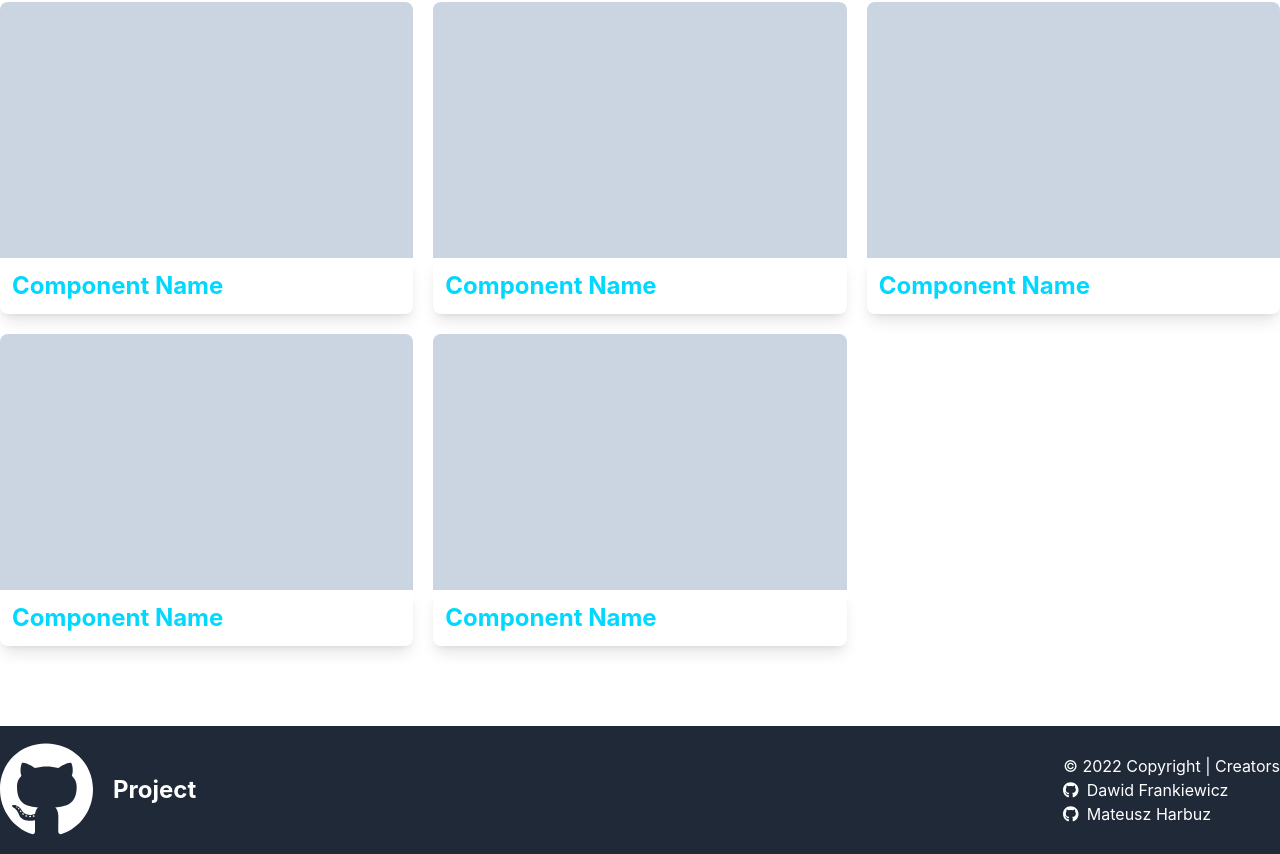
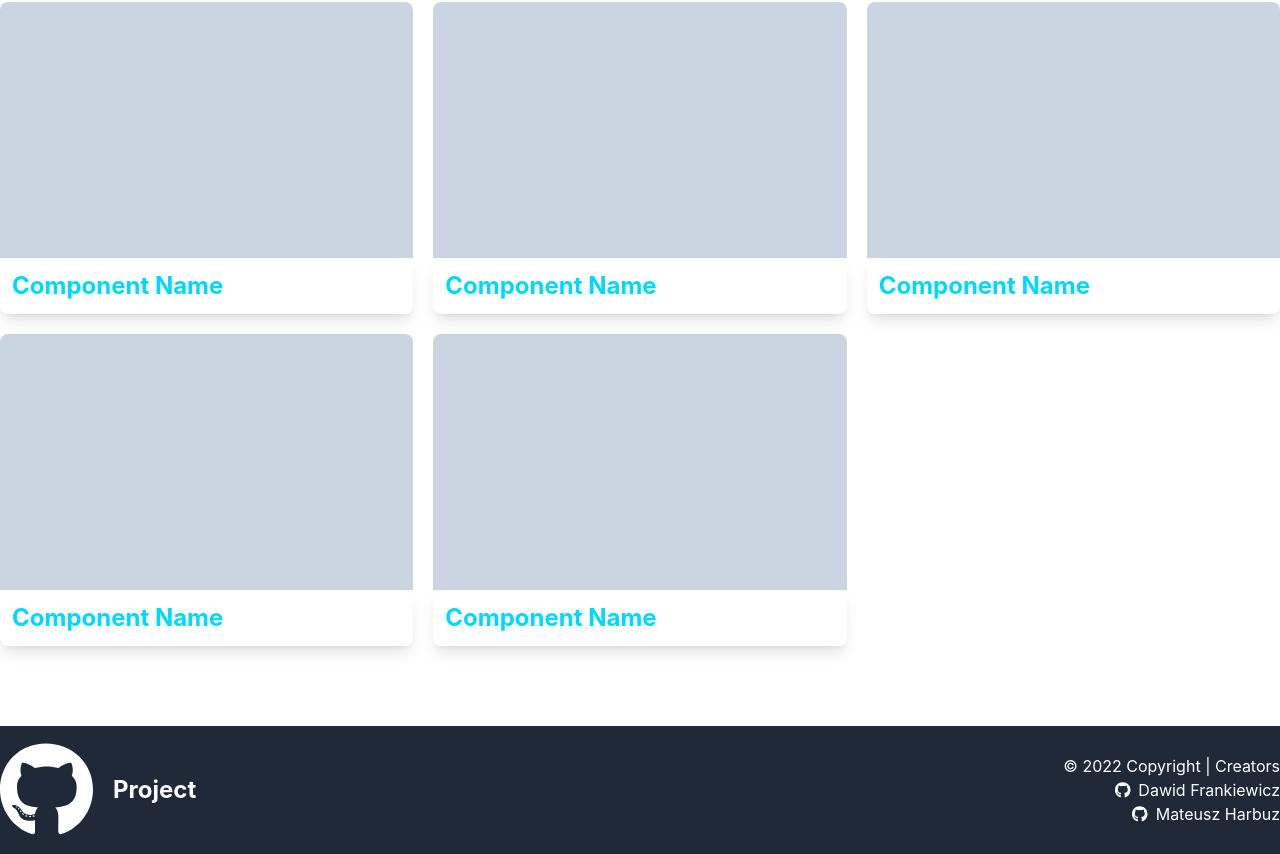
Before and after one commit to DawidFrankiewicz/react-tailwind-components, a React (Vite) app: page / in a window 1280 px wide. Shown: the part 430-1284 px from the top of the page. Built offline with nearby package versions, Linux system fonts and the light colour scheme.

Commit message:
text right

```diff
--- a/src/components/Footer.jsx
+++ b/src/components/Footer.jsx
@@ -18,7 +18,7 @@ function Footer() {
 					/>
 					Project
 				</a>
-				<ul>
+				<ul className="text-right">
 					© 2022 Copyright | Creators
 					<li>
 						<a
```
